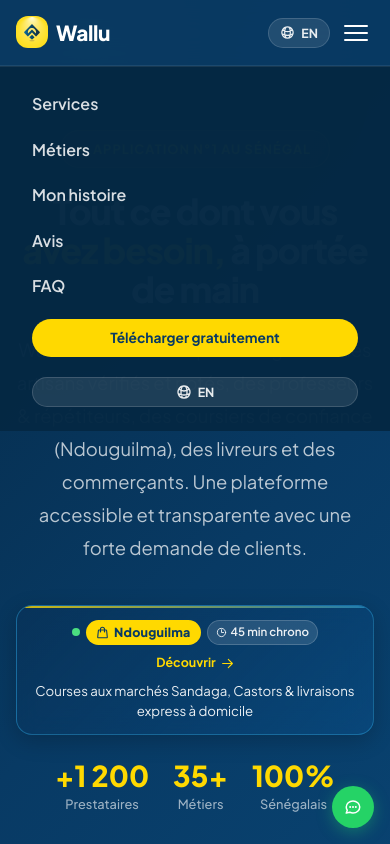
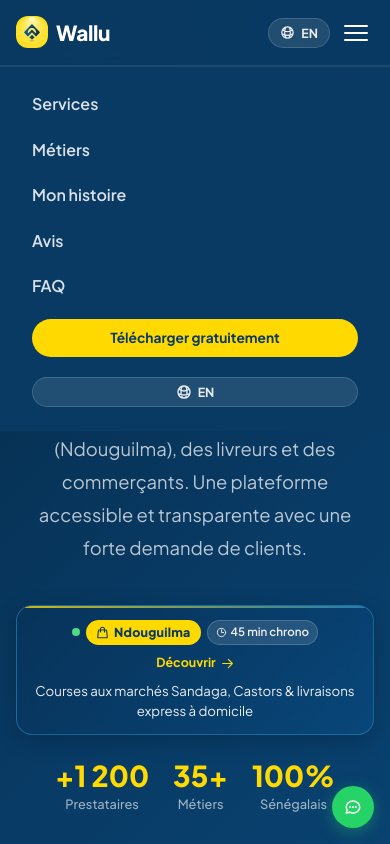
Before and after one commit to Momar-dev/Landing-Page-wallu, a React (Vite) app: page / in a window 390 px wide. Both pictures are taken after a click on the button 356 px from the left and 32 px from the top of the page. Shown: the top 844 px of the page. Built offline with nearby package versions, Linux system fonts and the light colour scheme.

Commit message:
feat: improve navigation, scrolling, and styling
- Add hash-based URL navigation for initial page loads.
- Implement a custom scrollbar design.
- Refine scroll positioning for menu links and CTA sections.
- Update mobile menu background color consistency.

```diff
--- a/src/App.jsx
+++ b/src/App.jsx
@@ -1021,9 +1021,28 @@
     };
   }, [showLegalModal]);
 
+  // Handle initial hash in URL (e.g. #download from QR code)
+  useEffect(() => {
+    if (window.location.hash) {
+      const targetId = window.location.hash.replace('#', '');
+      const timer = setTimeout(() => {
+        const el = document.getElementById(targetId);
+        if (el) {
+          el.scrollIntoView({ behavior: 'smooth' });
+        }
+      }, 350);
+      return () => clearTimeout(timer);
+    }
+  }, []);
+
   const scrollTo = (id) => {
-    document.getElementById(id)?.scrollIntoView({ behavior: 'smooth' });
     setMenuOpen(false);
+    setTimeout(() => {
+      const el = document.getElementById(id);
+      if (el) {
+        el.scrollIntoView({ behavior: 'smooth' });
+      }
+    }, 100);
   };
 
   return (
@@ -1084,7 +1103,8 @@
               animate={{ opacity: 1, height: 'auto' }}
               exit={{ opacity: 0, height: 0 }}
               style={{
-                background: 'rgba(5,40,68,0.98)',
+                backgroundColor: '#083A64',
+                background: '#083A64',
                 borderTop: '1px solid rgba(255,255,255,0.08)',
                 overflow: 'hidden',
               }}
@@ -1098,10 +1118,9 @@
                 <a
                   href="#download"
                   className="btn-nav"
-                  style={{ textAlign: 'center' }}
+                  style={{ textAlign: 'center', cursor: 'pointer' }}
                   onClick={(e) => {
                     e.preventDefault();
-                    setMenuOpen(false);
                     scrollTo('download');
                   }}
                 >
@@ -1191,7 +1210,7 @@
                   </div>
                 </div>
 
-                <div className="hero-actions">
+                <div id="telecharger" className="hero-actions" style={{ scrollMarginTop: '100px' }}>
                   <div className="store-badge-wrap">
                     <a href="https://apps.apple.com/sn/app/wallu/id6796547523?l=fr-FR" target="_blank" rel="noopener noreferrer" className="store-badge" title="Télécharger sur l'App Store (iOS)">
                       <img src={appleStoreBadge} alt="Télécharger Wallu sur App Store" />
@@ -2437,16 +2456,20 @@
               <h4>{t.footerContactTitle}</h4>
               <ul>
                 <li className="footer-contact-item">
+                  <Icon name="phone" size={16} />
+                  <span>Assane SOW : <a href="tel:+221783838855" style={{ color: '#FFD900', fontWeight: 600 }}>+221 78 383 88 55</a></span>
+                </li>
+                <li className="footer-contact-item">
                   <Icon name="mail" size={16} />
                   <a href="mailto:assane-service@wallu.sn">assane-service@wallu.sn</a>
                 </li>
                 <li className="footer-contact-item">
-                  <Icon name="phone" size={16} />
-                  <a href="tel:+221777542053">+221 77 754 20 53</a>
-                </li>
-                <li className="footer-contact-item">
                   <Icon name="mail" size={16} />
                   <a href="mailto:support@wallu.sn">support@wallu.sn</a>
+                </li>
+                <li className="footer-contact-item" style={{ marginTop: '10px', paddingTop: '8px', borderTop: '1px solid rgba(255,255,255,0.08)', opacity: 0.85 }}>
+                  <Icon name="phone" size={14} />
+                  <span style={{ fontSize: '0.85rem' }}>Momar DIOP (Dév) : <a href="tel:+221777542053" style={{ color: 'rgba(255,255,255,0.9)' }}>+221 77 754 20 53</a></span>
                 </li>
               </ul>
             </div>
--- a/src/index.css
+++ b/src/index.css
@@ -39,6 +39,33 @@
   overflow-x: hidden;
 }
 
+/* ── Custom Scrollbar (Train Bleu sur Rails Jaunes Wallu) ─── */
+::-webkit-scrollbar {
+  width: 18px;
+  height: 18px;
+}
+
+::-webkit-scrollbar-track {
+  background: var(--yellow, #FFD900);
+}
+
+::-webkit-scrollbar-thumb {
+  background: var(--blue, #083A64);
+  border-radius: 9999px;
+  border: 3px solid var(--yellow, #FFD900);
+}
+
+::-webkit-scrollbar-thumb:hover {
+  background: var(--blue-mid, #0A4E82);
+  border-color: var(--yellow-dark, #E6C300);
+}
+
+/* Firefox */
+* {
+  scrollbar-width: auto;
+  scrollbar-color: var(--blue, #083A64) var(--yellow, #FFD900);
+}
+
 a { text-decoration: none; color: inherit; }
 img { max-width: 100%; display: block; }
 button { border: none; cursor: pointer; font-family: inherit; }
@@ -2692,6 +2719,7 @@
 
 /* ── CTA Section ───────────────────────────────────────────── */
 .cta-section {
+  scroll-margin-top: 80px;
   padding: 80px 0;
   background: linear-gradient(135deg, var(--blue-dark) 0%, var(--blue) 60%, var(--blue-mid) 100%);
   position: relative;
```
